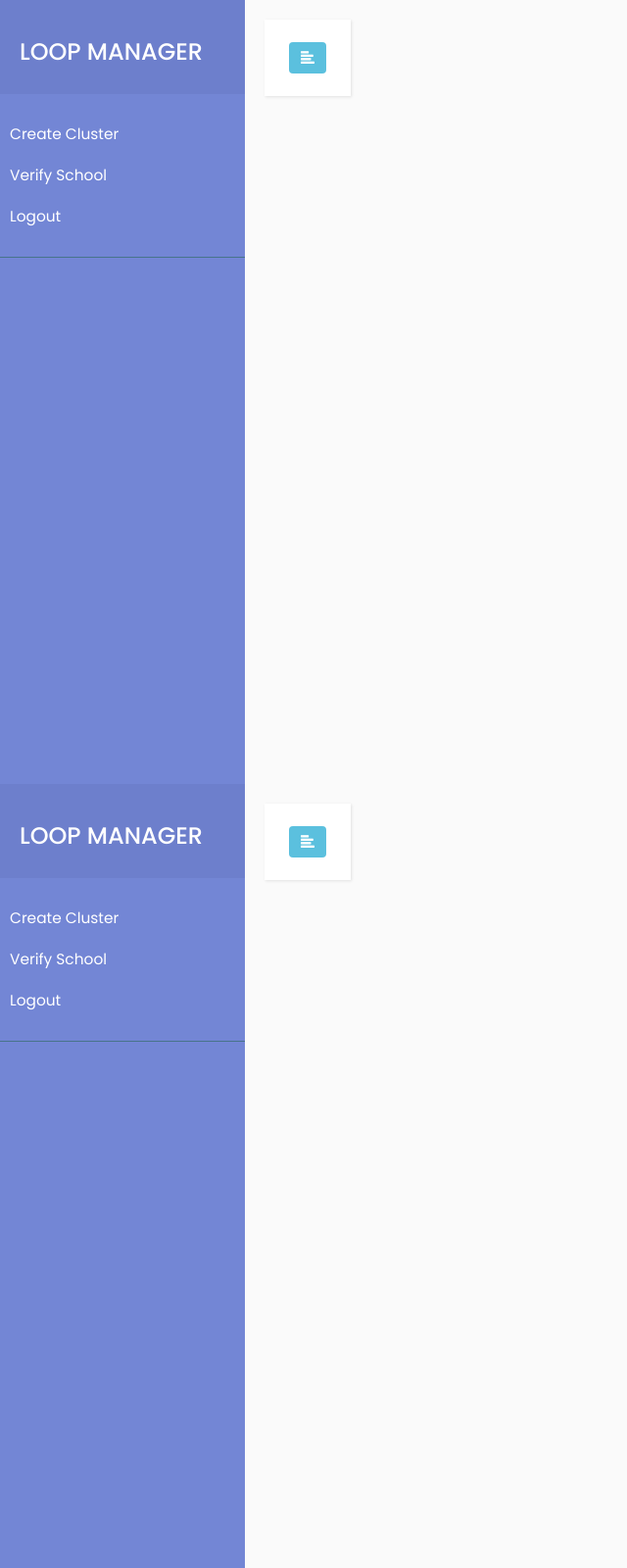
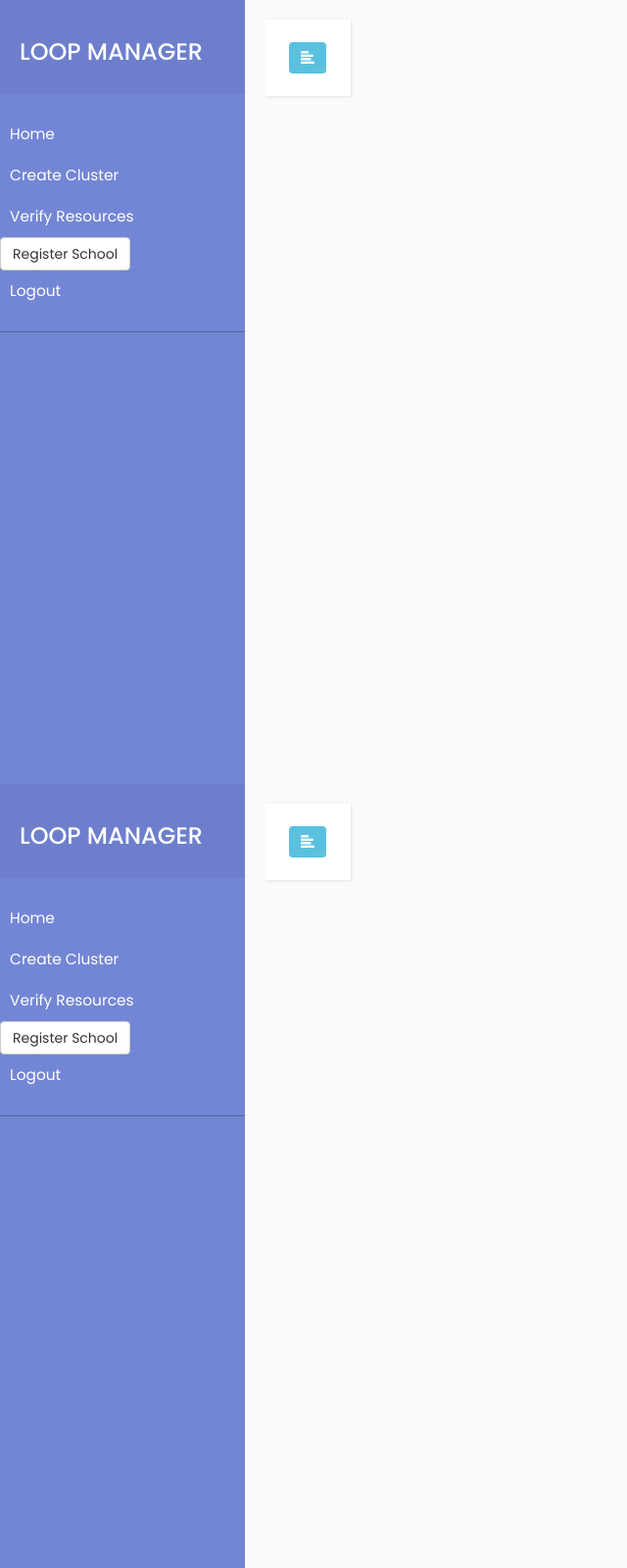
Before and after one commit to hyderabad19/team-17, a Flask app: page /loop in a window 1280 px wide. Shown: the whole page at 98% size, without its empty margins (0-640 px from the left). Run offline with Flask 2, Linux system fonts and the light colour scheme; some libraries are stand-ins or nearby versions.

Commit message:
loopdash modify1

```diff
--- a/templates/loopdash.html
+++ b/templates/loopdash.html
@@ -25,16 +25,22 @@
 
                 <ul class="list-unstyled components">
 
-
+                    <li>
+                        <a href="analytics.html">Home</a>
+                    </li>
 
                     <li>
                         <a href="clusterform.html">Create Cluster</a>
                     </li>
                     <li>
-                        <a href="verify_resources.html">Verify School</a>
+                        <a href="verify_resources.html">Verify Resources</a>
                     </li>
+
           <li>
-            <a href="#">Logout</a>
+          <button type="button" class="btn btn-default">Register School</button>
+          </li>
+          <li>
+            <a href="localhost:5000/">Logout</a>
           </li>
                 </ul>
 
@@ -110,16 +116,22 @@
 
                 <ul class="list-unstyled components">
 
-
+                    <li>
+                        <a href="analytics.html">Home</a>
+                    </li>
 
                     <li>
                         <a href="clusterform.html">Create Cluster</a>
                     </li>
                     <li>
-                        <a href="verify_resources.html">Verify School</a>
+                        <a href="verify_resources.html">Verify Resources</a>
                     </li>
+
           <li>
-            <a href="#">Logout</a>
+          <button type="button" class="btn btn-default">Register School</button>
+          </li>
+          <li>
+            <a href="localhost:5000/">Logout</a>
           </li>
                 </ul>
 
```
